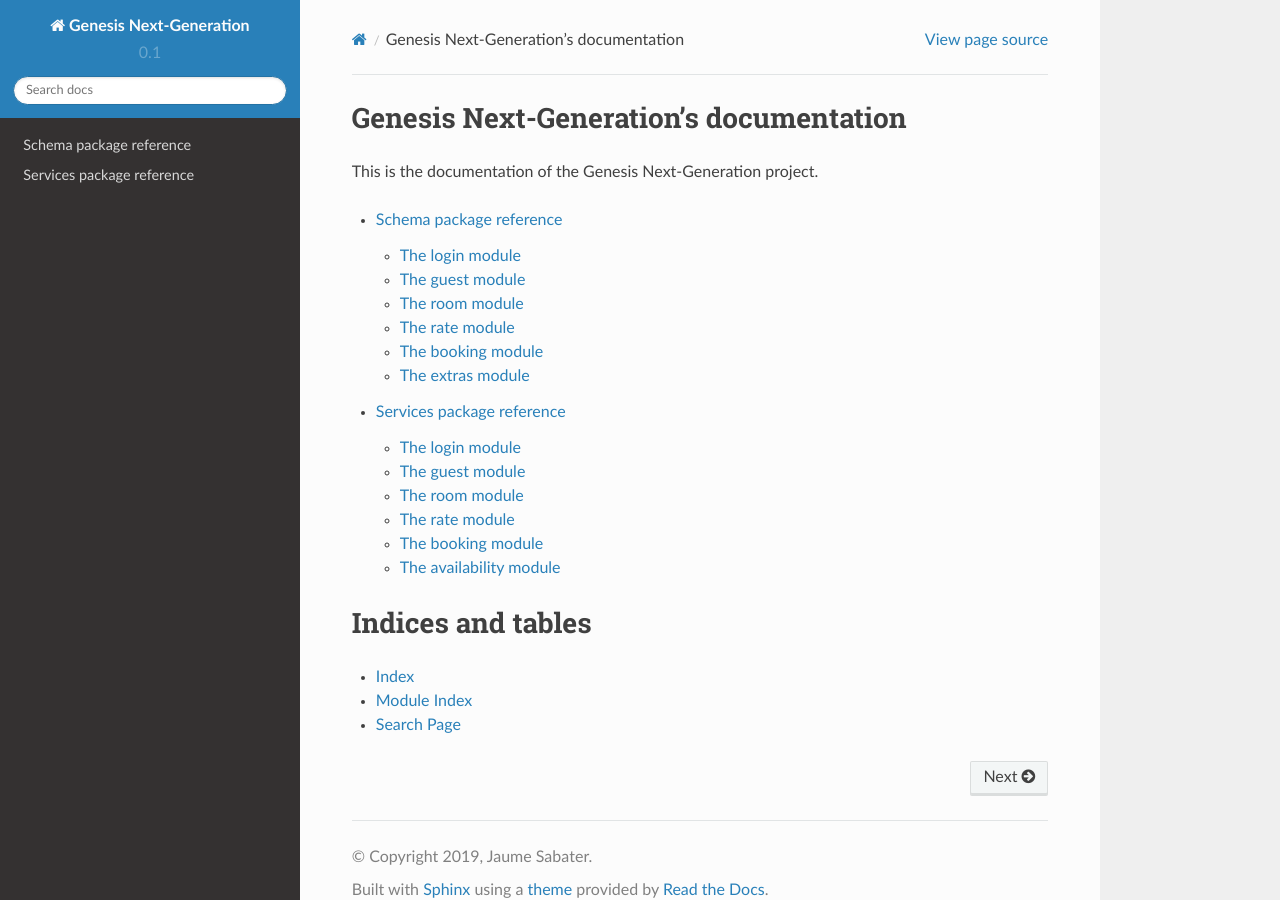
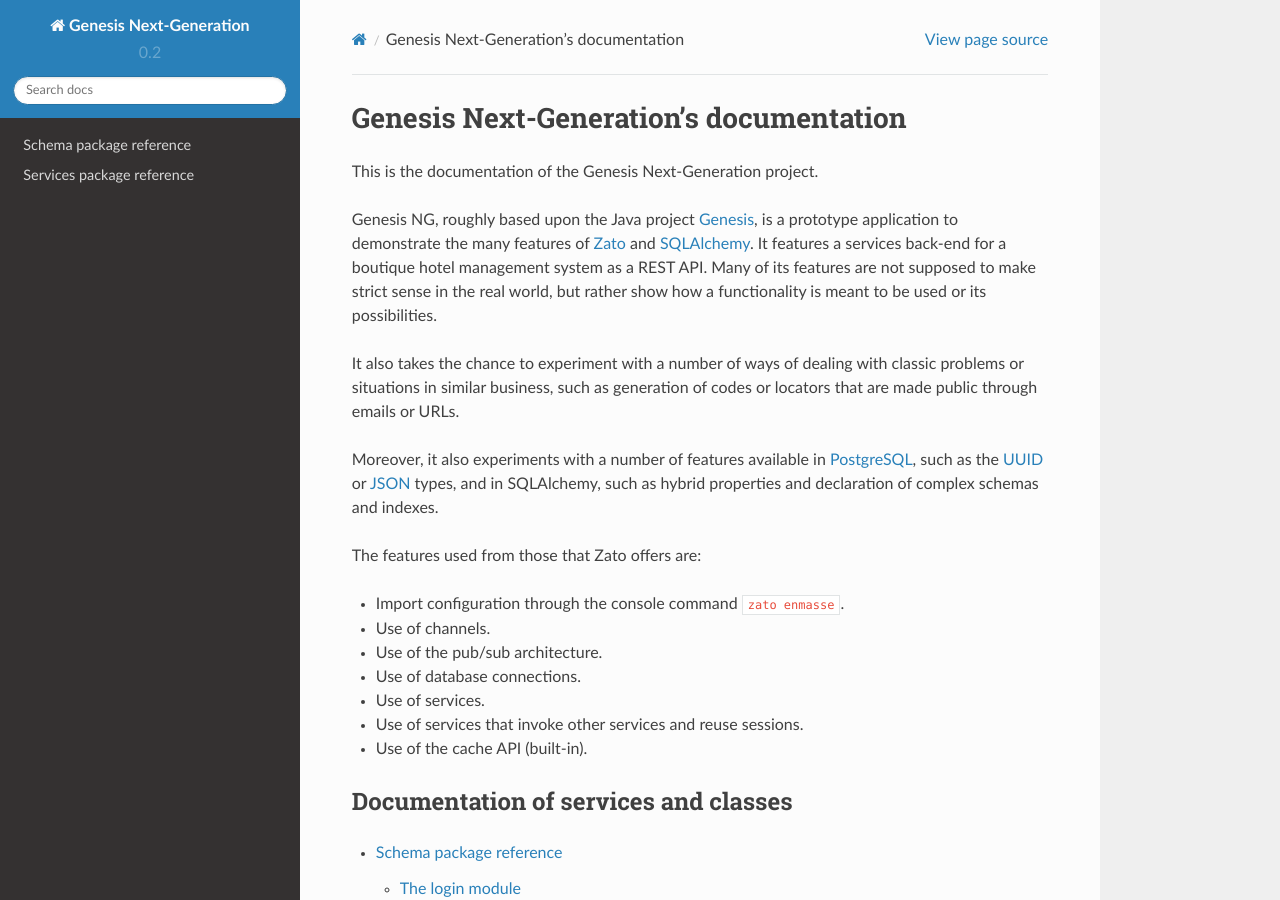
Before and after one commit to jsabater/genesisng, a Sphinx documentation site: the page built from docs/index.rst, in a window 1280 px wide and 900 px high. Built offline with Sphinx 7.4.7 and the Read the Docs theme 2.0.0, drawn with Linux system fonts in a browser that asks for light colours; formulas are drawn with MathJax 3.

Commit message:
Updated documentation.

```diff
--- a/docs/conf.py
+++ b/docs/conf.py
@@ -25,9 +25,9 @@
 author = u'Jaume Sabater'
 
 # The short X.Y version
-version = u'0.1'
+version = u'0.2'
 # The full version, including alpha/beta/rc tags
-release = u'0.1'
+release = u'0.2'
 
 
 # -- General configuration ---------------------------------------------------
--- a/docs/index.rst
+++ b/docs/index.rst
@@ -2,6 +2,42 @@
 =======================================
 
 This is the documentation of the Genesis Next-Generation project.
+
+Genesis NG, roughly based upon the Java project `Genesis`_, is a prototype
+application to demonstrate the many features of `Zato`_ and `SQLAlchemy`_. It
+features a services back-end for a boutique hotel management system as a REST
+API. Many of its features are not supposed to make strict sense in the real
+world, but rather show how a functionality is meant to be used or its
+possibilities.
+
+.. _Genesis: https://bitbucket.org/jsabater/genesis
+.. _Zato: https://zato.io/
+.. _SQLAlchemy: https://www.sqlalchemy.org/
+
+It also takes the chance to experiment with a number of ways of dealing with
+classic problems or situations in similar business, such as generation of codes
+or locators that are made public through emails or URLs.
+
+Moreover, it also experiments with a number of features available in
+`PostgreSQL`_, such as the `UUID`_ or `JSON`_ types, and in SQLAlchemy, such as
+hybrid properties and declaration of complex schemas and indexes.
+
+.. _PostgreSQL: https://www.postgresql.org/
+.. _UUID: https://www.postgresql.org/docs/current/datatype-uuid.html
+.. _JSON: https://www.postgresql.org/docs/current/datatype-json.html
+
+The features used from those that Zato offers are:
+
+* Import configuration through the console command ``zato enmasse``.
+* Use of channels.
+* Use of the pub/sub architecture.
+* Use of database connections.
+* Use of services.
+* Use of services that invoke other services and reuse sessions.
+* Use of the cache API (built-in).
+
+Documentation of services and classes
+-------------------------------------
 
 .. toctree::
    :maxdepth: 2
```
Also changed, not shown: README.md (+7 -7 lines), docs/schema.rst (+14 -0 lines), docs/services.rst (+25 -0 lines), 1 other file.
